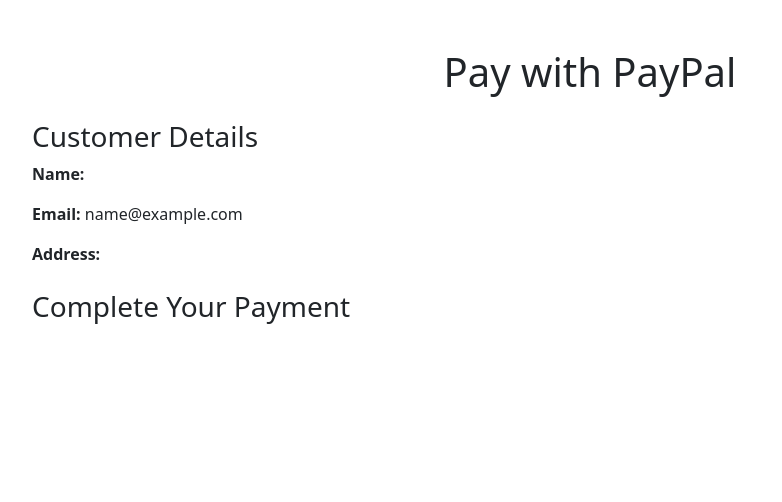
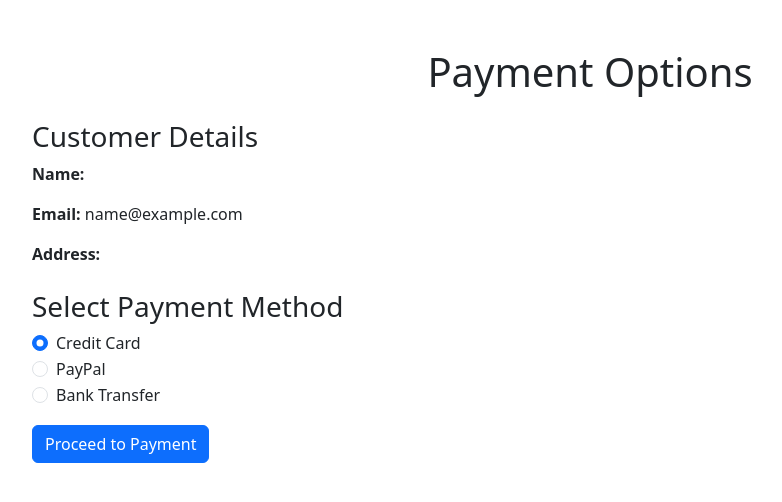
Before and after one commit to liying23025305/FYP---Football-Club-Management, a Node server app: page /payment/options in a window 1280 px wide. Shown: the part 77-579 px from the top of the page, without its empty margins (50-832 px from the left). Run offline with Node 20, Linux system fonts and the light colour scheme; tables that the repository leaves empty or names only in its code hold one stand-in row (values such as "Sample post"); some libraries are stand-ins or nearby versions.

Commit message:
reverted back paymentoptions

```diff
--- a/views/paymentoptions.ejs
+++ b/views/paymentoptions.ejs
@@ -6,15 +6,13 @@
   <title>Payment Options</title>
   <link href="https://cdn.jsdelivr.net/npm/bootstrap@5.3.3/dist/css/bootstrap.min.css" rel="stylesheet">
   <link rel="stylesheet" href="/stylesheet/style.css">
-  <!-- PayPal SDK (replace YOUR_CLIENT_ID) -->
-  <script src="https://www.paypal.com/sdk/js?client-id=YOUR_CLIENT_ID&currency=USD"></script>
 </head>
 <body>
   <!-- Navbar -->
   <%- include('partials/navbar') %>
 
   <main class="container mt-5">
-    <h1 class="text-center">Pay with PayPal</h1>
+    <h1 class="text-center">Payment Options</h1>
 
     <!-- Customer Details -->
     <div class="mt-4">
@@ -24,109 +22,31 @@
       <p><strong>Address:</strong> <%= customer.address %></p>
     </div>
 
-    <!-- PayPal Button -->
+    <!-- Payment Method Form -->
     <div class="mt-4">
-      <h3>Complete Your Payment</h3>
-      <div id="paypal-button-container"></div>
-      <div id="result-message" class="mt-3"></div>
+      <h3>Select Payment Method</h3>
+      <form action="/payment/processing" method="POST">
+        <div class="form-check">
+          <input class="form-check-input" type="radio" name="paymentMethod" id="creditCard" value="creditCard" checked>
+          <label class="form-check-label" for="creditCard">
+            Credit Card
+          </label>
+        </div>
+        <div class="form-check">
+          <input class="form-check-input" type="radio" name="paymentMethod" id="paypal" value="paypal">
+          <label class="form-check-label" for="paypal">
+            PayPal
+          </label>
+        </div>
+        <div class="form-check">
+          <input class="form-check-input" type="radio" name="paymentMethod" id="bankTransfer" value="bankTransfer">
+          <label class="form-check-label" for="bankTransfer">
+            Bank Transfer
+          </label>
+        </div>
+        <button type="submit" class="btn btn-primary mt-3">Proceed to Payment</button>
+      </form>
     </div>
   </main>
-
-  <script>
-    const paypalButtons = window.paypal.Buttons({
-      style: {
-        shape: "rect",
-        layout: "vertical",
-        color: "blue",
-        label: "paypal",
-      },
-      message: {
-        amount: 100,
-      },
-      async createOrder() {
-        try {
-          const response = await fetch("/api/orders", {
-            method: "POST",
-            headers: {
-              "Content-Type": "application/json",
-            },
-            body: JSON.stringify({
-              cart: [
-                {
-                  id: "YOUR_PRODUCT_ID",
-                  quantity: "YOUR_PRODUCT_QUANTITY",
-                },
-              ],
-            }),
-          });
-
-          const orderData = await response.json();
-
-          if (orderData.id) {
-            return orderData.id;
-          }
-          const errorDetail = orderData?.details?.[0];
-          const errorMessage = errorDetail
-            ? `${errorDetail.issue} ${errorDetail.description} (${orderData.debug_id})`
-            : JSON.stringify(orderData);
-
-          throw new Error(errorMessage);
-        } catch (error) {
-          console.error(error);
-        }
-      },
-      async onApprove(data, actions) {
-        try {
-          const response = await fetch(
-            `/api/orders/${data.orderID}/capture`,
-            {
-              method: "POST",
-              headers: {
-                "Content-Type": "application/json",
-              },
-            }
-          );
-
-          const orderData = await response.json();
-
-          const errorDetail = orderData?.details?.[0];
-
-          if (errorDetail?.issue === "INSTRUMENT_DECLINED") {
-            return actions.restart();
-          } else if (errorDetail) {
-            throw new Error(
-              `${errorDetail.description} (${orderData.debug_id})`
-            );
-          } else if (!orderData.purchase_units) {
-            throw new Error(JSON.stringify(orderData));
-          } else {
-            const transaction =
-              orderData?.purchase_units?.[0]?.payments?.captures?.[0] ||
-              orderData?.purchase_units?.[0]?.payments?.authorizations?.[0];
-            resultMessage(
-              `Transaction ${transaction.status}: ${transaction.id}<br>
-              <br>See console for all available details`
-            );
-            console.log(
-              "Capture result",
-              orderData,
-              JSON.stringify(orderData, null, 2)
-            );
-          }
-        } catch (error) {
-          console.error(error);
-          resultMessage(
-            `Sorry, your transaction could not be processed...<br><br>${error}`
-          );
-        }
-      },
-    });
-    paypalButtons.render("#paypal-button-container");
-
-    function resultMessage(message) {
-      const container = document.querySelector("#result-message");
-      container.innerHTML = message;
-    }
-  </script>
 </body>
 </html>
```
